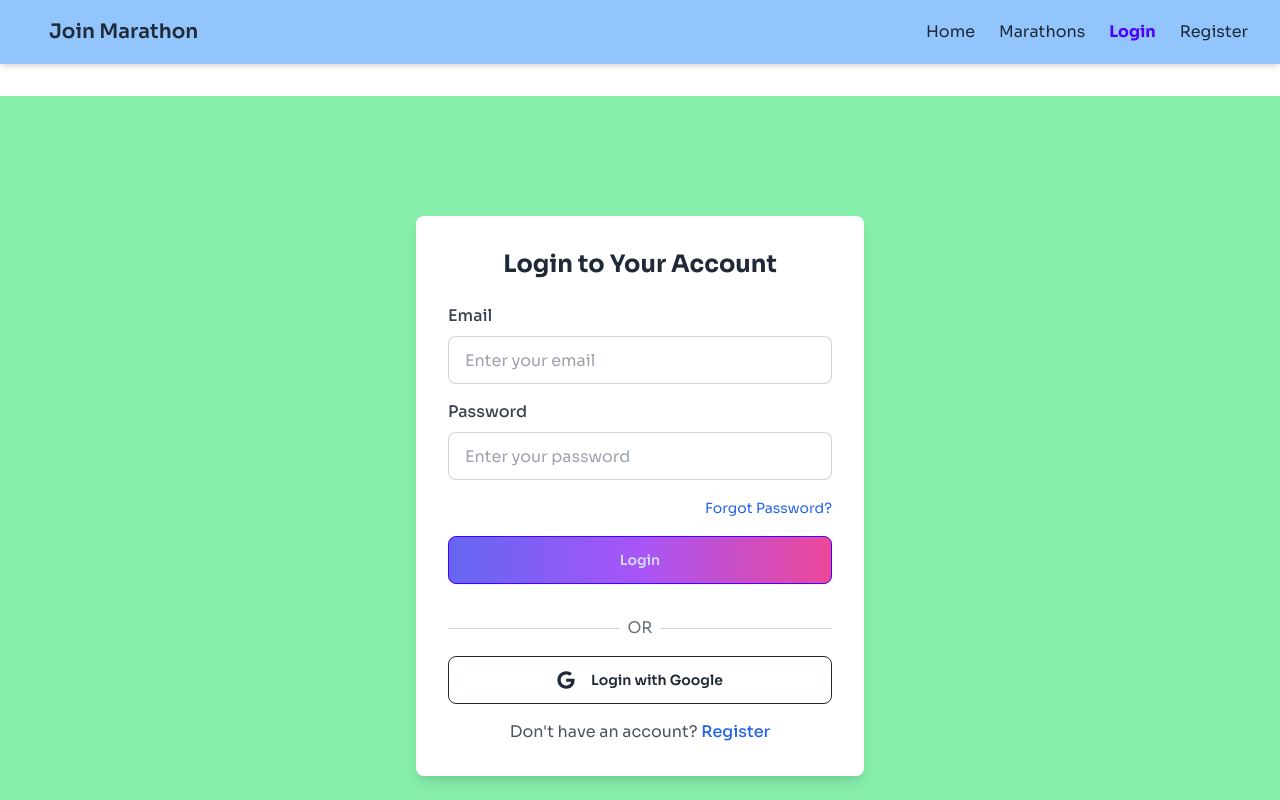
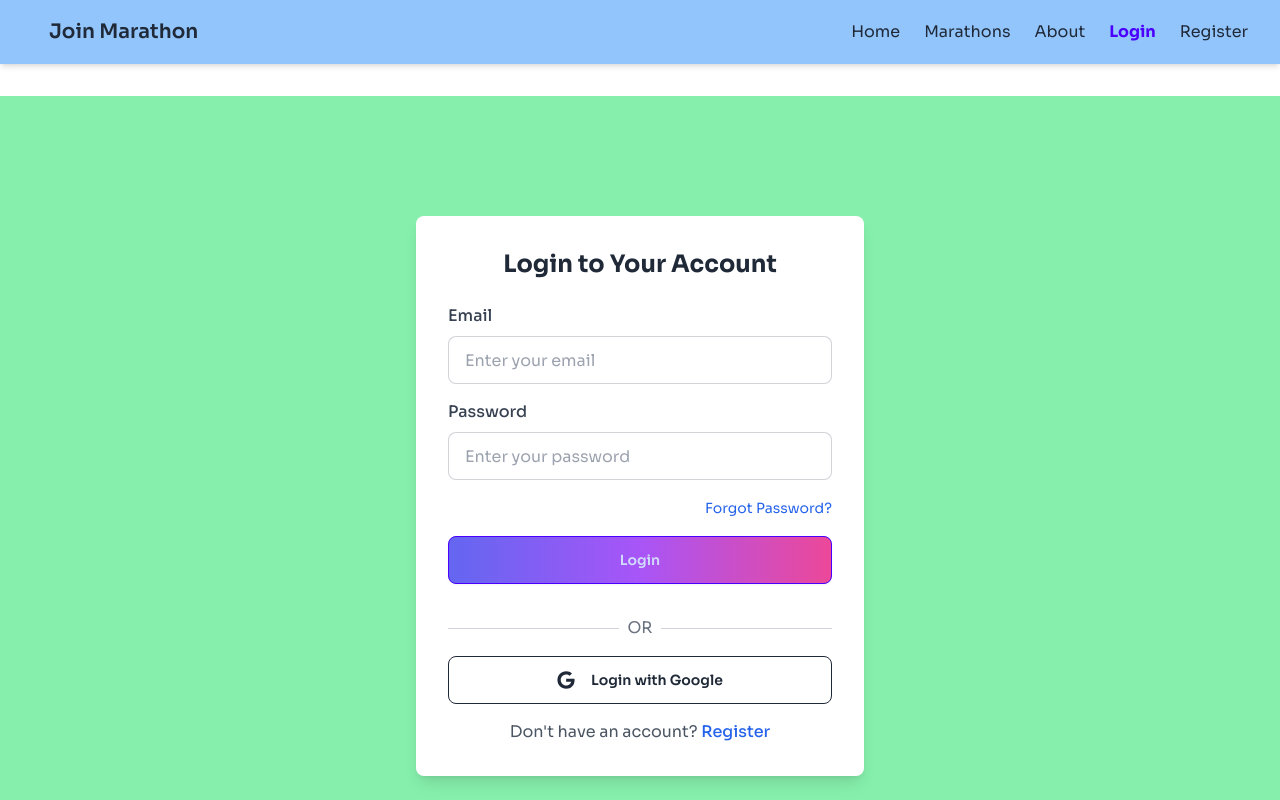
Before and after one commit to JHSiam/join-marathon-client-side, a React (Vite) app: page /login in a window 1280 px wide. Shown: the top 800 px of the page. Built offline with nearby package versions, Linux system fonts and the light colour scheme; no server answers.

Commit message:
navbar fixed

```diff
--- a/src/components/NavBar.jsx
+++ b/src/components/NavBar.jsx
@@ -17,7 +17,7 @@ const NavBar = () => {
   };
 
   return (
-    <nav className="navbar shadow-md px-4 md:px-8 relative flex justify-between bg-blue-300 max-w-[1380px] mx-auto">
+    <nav className="navbar shadow-md px-6 md:px-8 relative flex justify-between bg-blue-300 w-full mx-auto">
       {/* Logo */}
       <div className="">
         <NavLink to="/" className="btn btn-ghost normal-case text-xl">
@@ -58,6 +58,20 @@ const NavBar = () => {
             >
               Marathons
             </NavLink>
+
+          </li>
+
+          <li>
+            <NavLink
+              to="/about"
+              className={({ isActive }) =>
+                isActive ? "text-primary font-bold" : "text-base-content"
+              }
+              onClick={() => setIsMenuOpen(false)}
+            >
+              About
+            </NavLink>
+
           </li>
           {user ? (
             <>
@@ -139,6 +153,15 @@ const NavBar = () => {
         >
           Marathons
         </NavLink>
+
+        <NavLink
+          to="/about"
+          className={({ isActive }) =>
+            isActive ? "text-primary font-bold" : "text-base-content"
+          }
+        >
+          About
+        </NavLink>
         {user ? (
           <>
             <NavLink
--- /dev/null
+++ b/src/components/homepages/AboutSection.jsx
@@ -0,0 +1,25 @@
+import { FaRunning } from "react-icons/fa";
+
+const AboutSection = () => {
+  return (
+    <section className="bg-blue-100 py-16 px-6 text-center">
+      <div className="max-w-4xl mx-auto">
+        <div className="bg-blue-600 text-white shadow-xl rounded-2xl p-8">
+          <div className="flex flex-col items-center space-y-4">
+            <FaRunning className="text-6xl text-white" />
+            <h2 className="text-3xl font-bold">About Our Marathon</h2>
+            <p className="text-lg">
+              Welcome to our annual marathon competition! We bring together
+              runners from all over to compete, challenge themselves, and
+              celebrate the spirit of endurance and sportsmanship. Join us
+              for an unforgettable experience filled with excitement and passion!
+            </p>
+
+          </div>
+        </div>
+      </div>
+    </section>
+  );
+};
+
+export default AboutSection;
--- a/src/components/homepages/WhyJoinMarathons.jsx
+++ b/src/components/homepages/WhyJoinMarathons.jsx
@@ -22,7 +22,7 @@ const reasons = [
 
 const WhyJoinMarathons = () => {
   return (
-    <div className="bg-gray-100 py-16">
+    <div className="bg-gray-100 py-16" id="about">
       <h2 className="text-3xl sm:text-4xl font-bold text-center mb-8 text-blue-600">
         Why Join a Marathon?
       </h2>
--- a/src/index.css
+++ b/src/index.css
@@ -1,6 +1,7 @@
 @tailwind base;
 @tailwind components;
 @tailwind utilities;
+
 
 .sora-font{
     font-family: "Sora", sans-serif;
--- a/src/main.jsx
+++ b/src/main.jsx
@@ -19,6 +19,7 @@ import MarathonDetails from './components/dashoboardPages/MarathonDetails.jsx';
 import MarathonRegistration from './components/MarathonRegistration.jsx';
 import PrivatePage from './routes/PrivatePage.jsx';
 import HomePage from './components/homepages/HomePage.jsx';
+import AboutSection from './components/homepages/AboutSection.jsx';
 const router = createBrowserRouter([
   {
     path: "/",
@@ -70,6 +71,10 @@ const router = createBrowserRouter([
       {
         path:"/marathon-registration/:id",
         element:<PrivatePage><MarathonRegistration></MarathonRegistration></PrivatePage>
+      },
+      {
+        path: "/about",
+        element: <AboutSection></AboutSection>
       }
     ]
 
```
